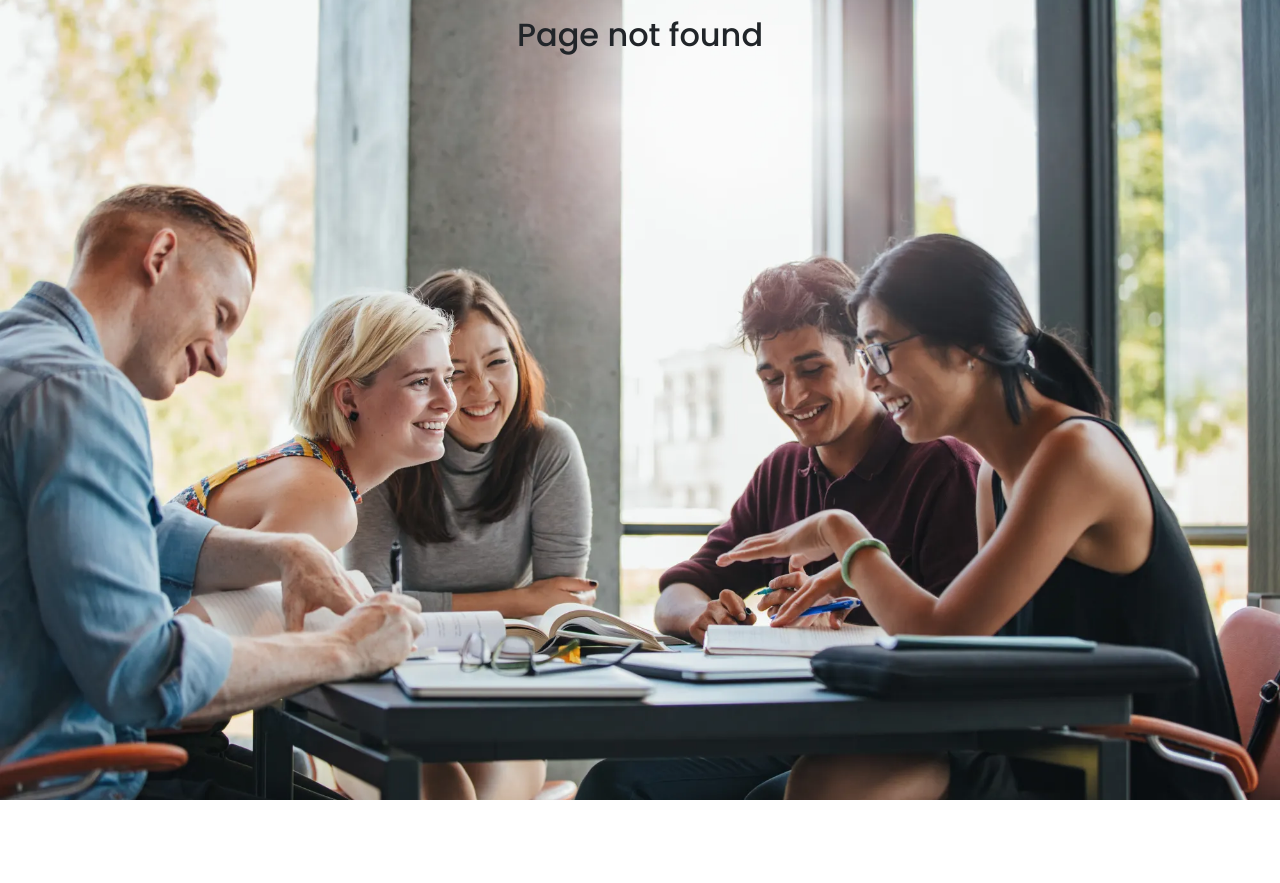
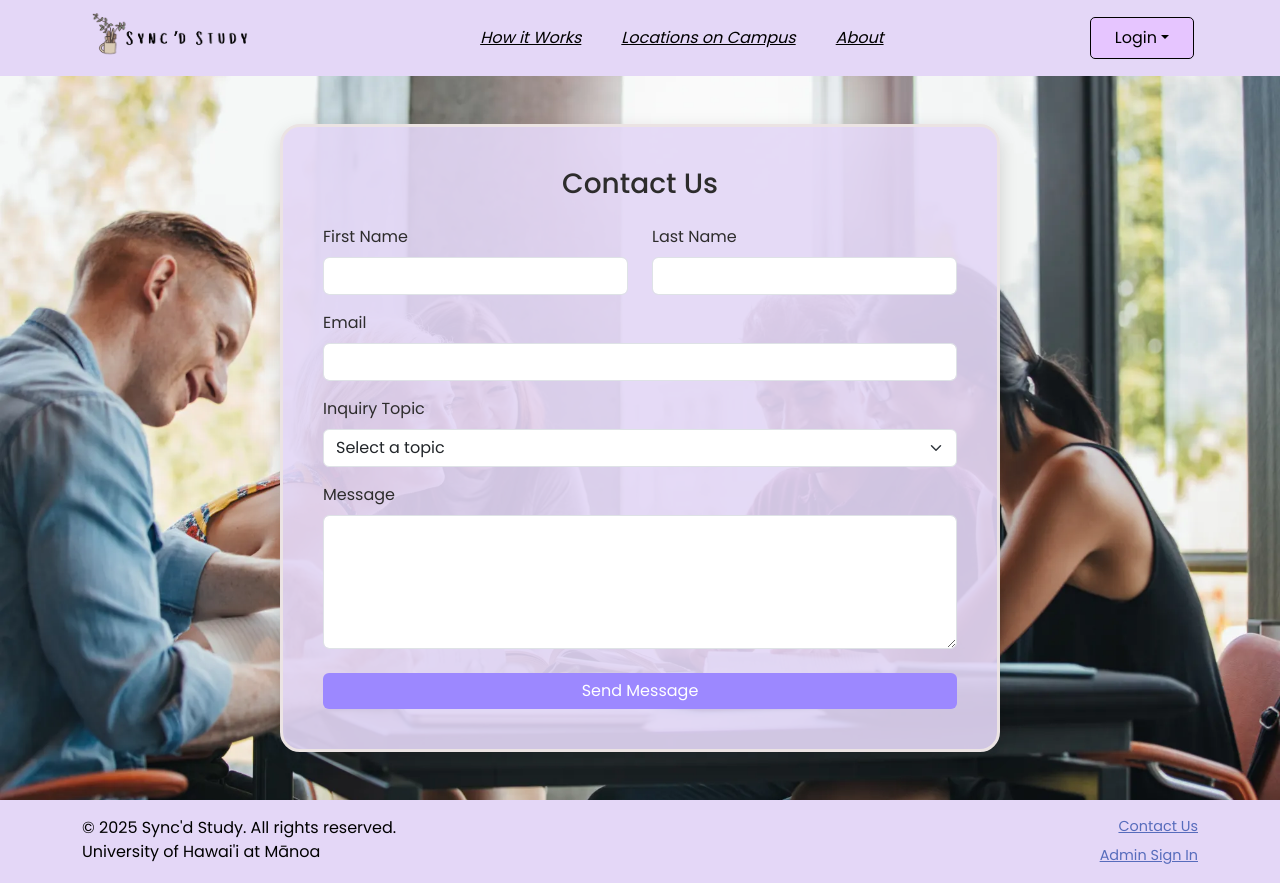
Before and after one commit to syncdstudy/syncdstudy, a Next.js app: page /contact in a window 1280 px wide. Before the commit this address had no page. Before the commit the page ends 800 px from the top, so only its background shows below. Built offline with nearby package versions, Linux system fonts and the light colour scheme.

Commit message:
Completed manage users page/contact us/admin dashboard

```diff
--- /dev/null
+++ b/src/app/(site)/contact/page.tsx
@@ -0,0 +1,129 @@
+'use client';
+
+import { useState } from 'react';
+import { Container, Form, Button, Row, Col } from 'react-bootstrap';
+
+const inquiryOptions = [
+  'General Question',
+  'Technical Issue',
+  'Feature Request',
+  'Feedback',
+  'Account Help',
+  'Partnership / Collaboration',
+  'Other',
+];
+
+export default function ContactPage() {
+  const [formData, setFormData] = useState({
+    firstName: '',
+    lastName: '',
+    email: '',
+    topic: '',
+    message: '',
+  });
+
+  const [status, setStatus] = useState<string | null>(null);
+
+  const handleChange = (e: React.ChangeEvent<HTMLInputElement | HTMLTextAreaElement | HTMLSelectElement>) => {
+    const { name, value } = e.target;
+    setFormData((prev) => ({ ...prev, [name]: value }));
+  };
+
+  const handleSubmit = async (e: React.FormEvent) => {
+    e.preventDefault();
+    setStatus(null);
+
+    const res = await fetch('/api/reports', {
+      method: 'POST',
+      headers: { 'Content-Type': 'application/json' },
+      body: JSON.stringify({
+        userId: null,
+        message: formData.message,
+        email: formData.email,
+        topic: formData.topic,
+      }),
+    });
+
+    if (res.ok) {
+      setStatus('✅ Message sent successfully!');
+      setFormData({ firstName: '', lastName: '', email: '', topic: '', message: '' });
+    } else {
+      setStatus('❌ Failed to send message. Please try again later.');
+    }
+  };
+
+  return (
+    <Container className="py-5">
+      <Row className="justify-content-center">
+        <Col>
+          <div className="contact-form">
+            <h3 className="mb-4 text-center">Contact Us</h3>
+            <Form onSubmit={handleSubmit}>
+              <Row className="mb-3">
+                <Col>
+                  <Form.Label className="text-start w-100">First Name</Form.Label>
+                  <Form.Control
+                    name="firstName"
+                    value={formData.firstName}
+                    onChange={handleChange}
+                    required
+                  />
+                </Col>
+                <Col>
+                  <Form.Label className="text-start w-100">Last Name</Form.Label>
+                  <Form.Control
+                    name="lastName"
+                    value={formData.lastName}
+                    onChange={handleChange}
+                    required
+                  />
+                </Col>
+              </Row>
+
+              <Form.Group className="mb-3">
+                <Form.Label className="text-start w-100">Email</Form.Label>
+                <Form.Control
+                  name="email"
+                  type="email"
+                  value={formData.email}
+                  onChange={handleChange}
+                  required
+                />
+              </Form.Group>
+
+              <Form.Group className="mb-3">
+                <Form.Label className="text-start w-100">Inquiry Topic</Form.Label>
+                <Form.Select name="topic" value={formData.topic} onChange={handleChange} required>
+                  <option value="">Select a topic</option>
+                  {inquiryOptions.map((option) => (
+                    <option key={option} value={option}>{option}</option>
+                  ))}
+                </Form.Select>
+              </Form.Group>
+
+              <Form.Group className="mb-4">
+                <Form.Label className="text-start w-100">Message</Form.Label>
+                <Form.Control
+                  as="textarea"
+                  rows={5}
+                  name="message"
+                  value={formData.message}
+                  onChange={handleChange}
+                  required
+                />
+              </Form.Group>
+
+              {status && <p className="text-center fw-bold">{status}</p>}
+
+              <div className="d-grid">
+                <Button type="submit" className="contact-button w-100">
+                  Send Message
+                </Button>
+              </div>
+            </Form>
+          </div>
+        </Col>
+      </Row>
+    </Container>
+  );
+}
--- a/src/app/(site)/layout.tsx
+++ b/src/app/(site)/layout.tsx
@@ -6,9 +6,11 @@ export default function SiteLayout({ children }: { children: React.ReactNode })
   return (
     <html lang="en">
       <body>
-        <NavBar />
-        {children}
-        <Footer />
+        <div className="wrapper">
+          <NavBar />
+          {children}
+          <Footer />
+        </div>
       </body>
     </html>
   );
--- a/src/app/api/reports/all/route.ts
+++ b/src/app/api/reports/all/route.ts
@@ -14,7 +14,12 @@ export async function GET() {
       },
     });
 
-    return NextResponse.json({ reports });
+    const formatted = reports.map((r) => ({
+      ...r,
+      userEmail: r.user?.email ?? r.contactEmail ?? 'Unknown',
+    }));
+
+    return NextResponse.json({ reports: formatted });
   } catch (error) {
     console.error('Failed to fetch reports:', error);
     return NextResponse.json({ error: 'Could not fetch reports' }, { status: 500 });
--- a/src/app/api/reports/route.ts
+++ b/src/app/api/reports/route.ts
@@ -5,16 +5,25 @@ import { prisma } from '@/lib/prisma';
 // eslint-disable-next-line import/prefer-default-export
 export async function POST(req: Request) {
   try {
-    const { userId, message } = await req.json();
+    const { userId, message, email, topic } = await req.json();
 
-    if (!userId || !message) {
-      return NextResponse.json({ error: 'Missing userId or message' }, { status: 400 });
+    if (!message || (!userId && !email)) {
+      return NextResponse.json({ error: 'Missing required fields' }, { status: 400 });
     }
 
     const report = await prisma.report.create({
       data: {
-        userId,
+        userId: userId || null,
         message,
+        contactEmail: email || null,
+        topic: topic || null, // ✅ Store topic if provided
+      },
+    });
+
+    await prisma.activitylog.create({
+      data: {
+        type: 'report_submission',
+        message: `New report from: ${email || 'anonymous'}`,
       },
     });
 
--- a/src/app/globals.css
+++ b/src/app/globals.css
@@ -349,3 +349,35 @@ body {
   grid-template-rows: auto 1fr auto;
   min-height: 100vh;
 }
+.contact-form {
+  background-color: rgba(228, 215, 247, 0.9);
+  border: 3px solid rgb(235, 227, 227);
+  border-radius: 20px;
+  padding: 40px;
+  width: 720px; /* Wider form */
+  margin: 0 auto;
+  box-shadow: 0 6px 18px rgba(0, 0, 0, 0.15);
+  animation: popUp 1.2s ease-out;
+  color: rgb(45, 44, 44);
+}
+
+.contact-button {
+  background-color: #9c88ff !important;
+  color: white !important;
+  border: none !important;
+  font-weight: 500;
+  padding: 10px 16px;
+  border-radius: 6px;
+  transition: background-color 0.2s ease;
+  outline: none !important;
+  box-shadow: none !important;
+}
+
+.contact-button:hover {
+  background-color: rgb(185, 121, 224) !important;
+  color: white !important;
+}
+.contact-button:focus {
+  outline: none !important;
+  box-shadow: 0 0 0 3px rgba(156, 136, 255, 0.5); /* Soft purple glow */
+}
```
Also changed, not shown: src/app/admin/manage-users/page.tsx (+33 -11 lines), src/app/admin/page.tsx (+14 -3 lines), src/components/ReportTable.tsx (+59 -9 lines), 1 other file (tests, documents, lock files or other folders).
